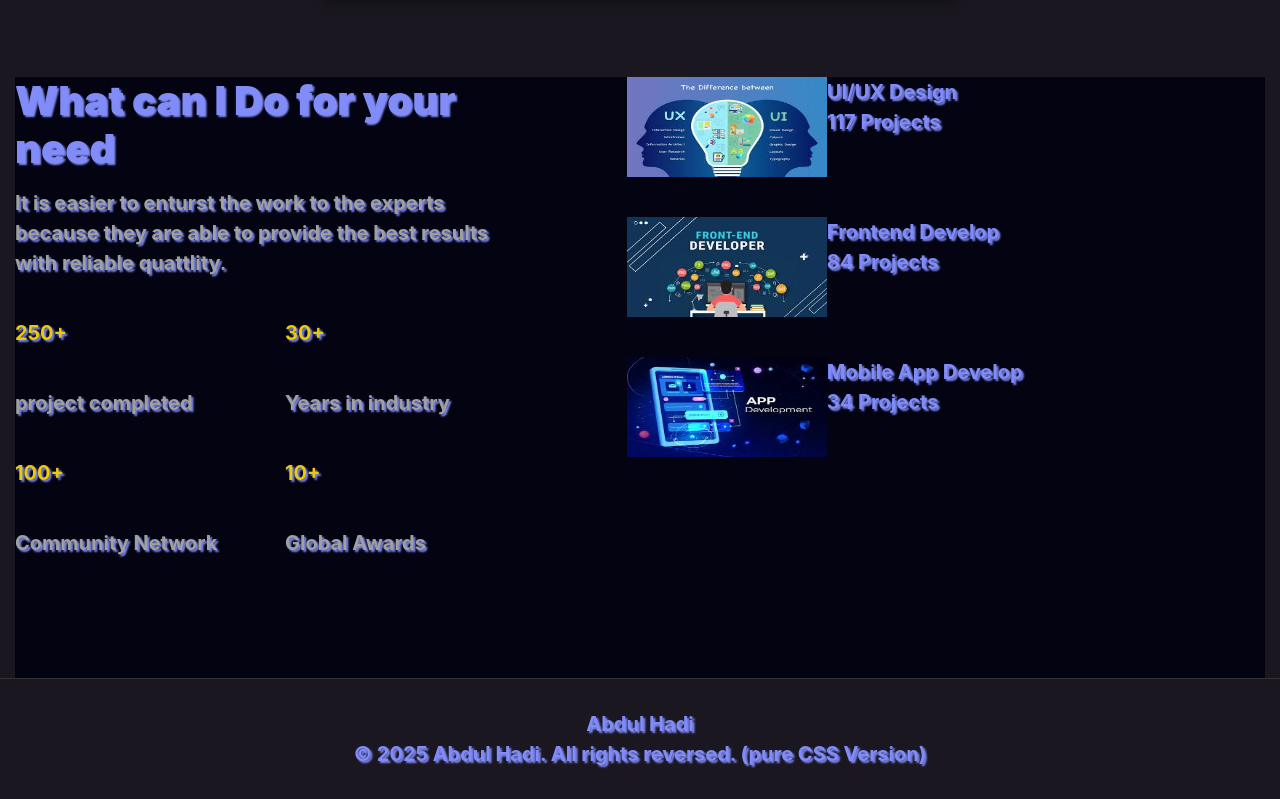
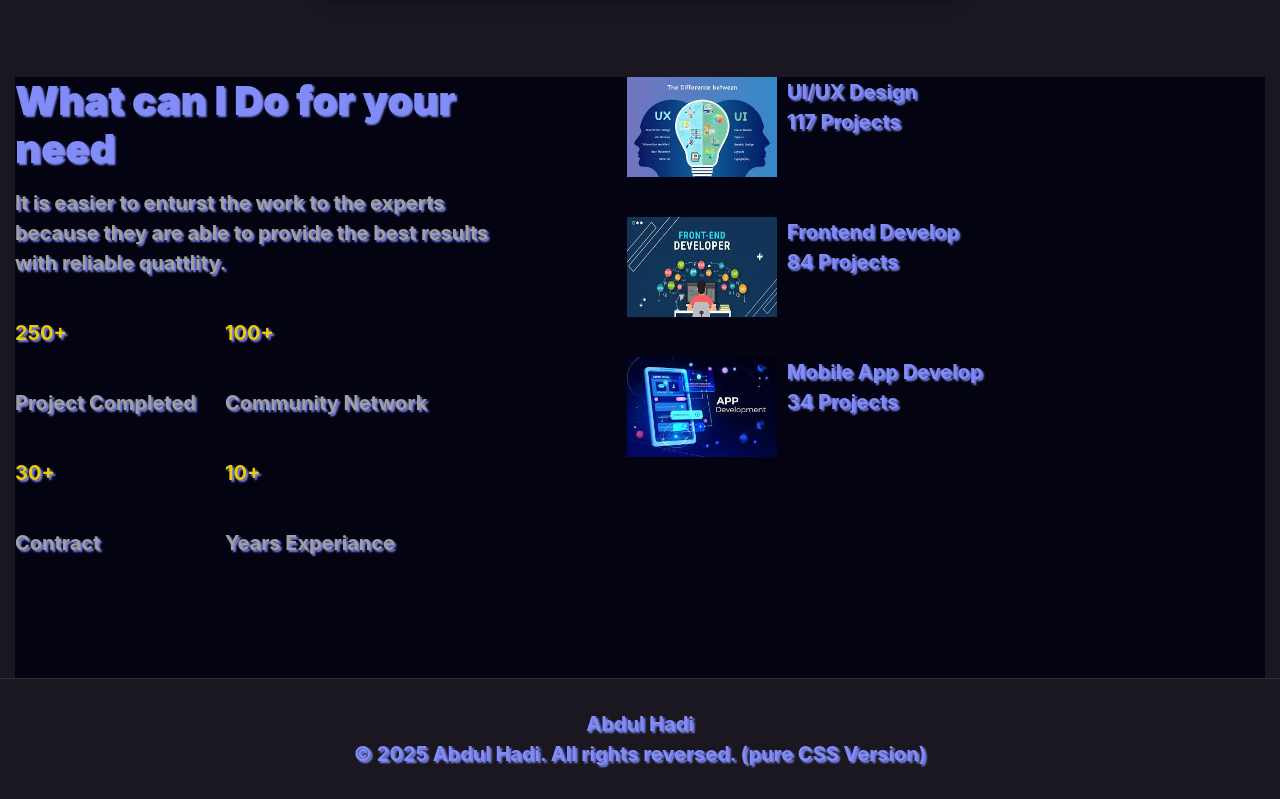
Before and after one commit to AbdulHadiMeer/assignment-no-2-portfolio, a plain HTML site: page index.html in a window 1280 px wide. Shown: the part 847-1646 px from the top of the page. Drawn offline with nearby package versions, Linux system fonts and the light colour scheme.

Commit message:
Add files via upload

```diff
--- a/index.html
+++ b/index.html
@@ -102,28 +102,28 @@
                 <div class="start-grid">
                     <div class="start-item">
                         <p class="h1" style="color: rgb(236, 202, 7)">250+</p>
-                        <p>project completed</p>
+                        <p>Project Completed</p>
                     </div>
                     <div class="start-item">
+                        <p class="h1" style="color: rgb(236, 202, 7)">30+</p>
+                        <p>Contract</p>
+                    </div>
+                    <div style="margin-top: -280px;margin-left: 210px;" class="start-item">
                         <p class="h1" style="color: rgb(236, 202, 7)">100+</p>
-                        <p>Community Network</p>
-                    </div>
-                    <div style="margin-top: -280px;margin-left: 270px;" class="start-item">
-                        <p class="h1" style="color: rgb(236, 202, 7)">30+</p>
-                        <p>Years in industry</p>
+                        <p> Community Network</p>
                         </div>
-                        <div style="margin-left: 270px;" class="start-item">
+                        <div style="margin-left: 210px;" class="start-item">
                             <p class="h1" style="color: rgb(236, 202, 7)">10+</p>
-                            <p>Global Awards</p>
+                            <p>Years Experiance</p>
                         </div>
                         </div>
             </div>
             <!---service cards2--->
             <section class="v">
         <div >
-         <img   class="meer" src="ui.jpeg"><h1 style="margin-left: 200px; margin-top: -100px;">UI/UX Design</h1><p style="margin-left: 200px;">117 Projects</p>
-         <img style="margin-top: 80px;" class="meer" src="front.jpeg"><h1 style="margin-left: 200px; margin-top: -100px;">Frontend Develop</h1><p style="margin-left: 200px;">84 Projects</p>
-         <img style="margin-top:80px ;"  class="meer" src="mobile.jpeg"><h1 style="margin-left: 200px; margin-top: -100px;">Mobile App Develop</h1><p style="margin-left: 200px;">34 Projects</p>
+         <img  style="width: 150px;" class="meer" src="ui.jpeg"><h1 style="margin-left: 160px; margin-top: -100px;">UI/UX Design</h1><p style="margin-left: 160px;">117 Projects</p>
+         <img style="margin-top: 80px; width: 150px;" class="meer" src="front.jpeg"><h1 style="margin-left: 160px; margin-top: -100px;">Frontend Develop</h1><p style="margin-left: 160px;">84 Projects</p>
+         <img style="margin-top:80px ; width: 150px;"  class="meer" src="mobile.jpeg"><h1 style="margin-left: 160px; margin-top: -100px;">Mobile App Develop</h1><p style="margin-left: 160px;">34 Projects</p>
         </div>
         </div>
 
```
